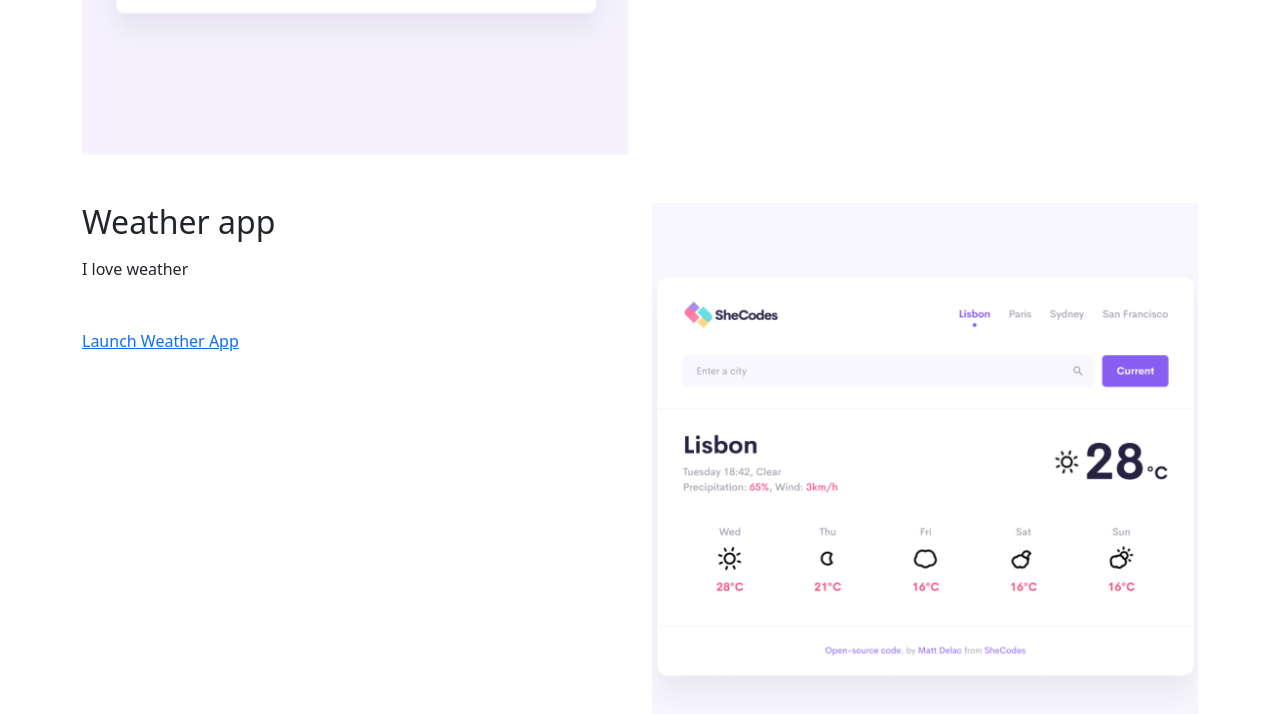
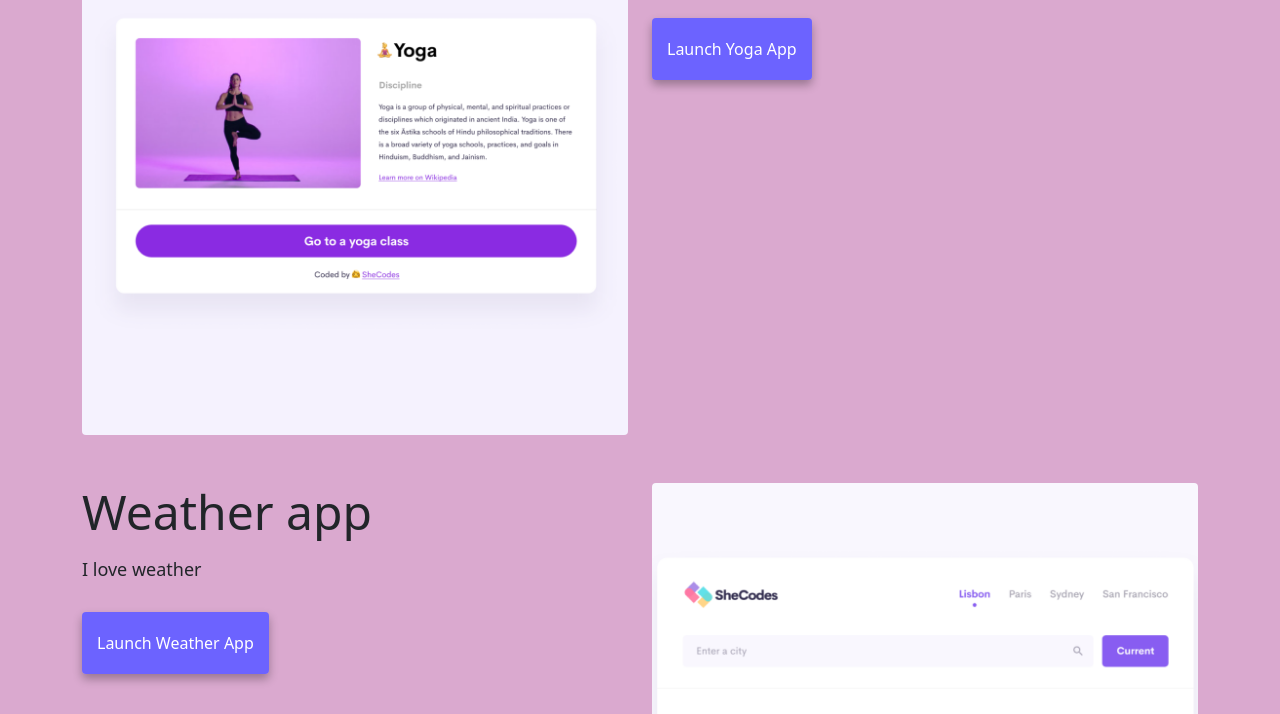
Before and after one commit to xyoojlinda/Project-3, a plain HTML site: page index.html in a window 1280 px wide. Shown: the part 607-1321 px from the top of the page. Drawn offline with nearby package versions, Linux system fonts and the light colour scheme.

Commit message:
Update index.html

```diff
--- a/index.html
+++ b/index.html
@@ -20,7 +20,7 @@
       integrity="sha384-b5kHyXgcpbZJO/tY9Ul7kGkf1S0CWuKcCD38l8YkeH8z8QjE0GmW1gYU5S9FOnJ0"
       crossorigin="anonymous"
     ></script>
-    <link rel="stylesheet" href="/style.css" />
+    <link rel="stylesheet" href="/styles.css" />
   </head>
   <body>
     <nav class="navbar navbar-expand-lg navbar-light bg-light fixed-top">
```
